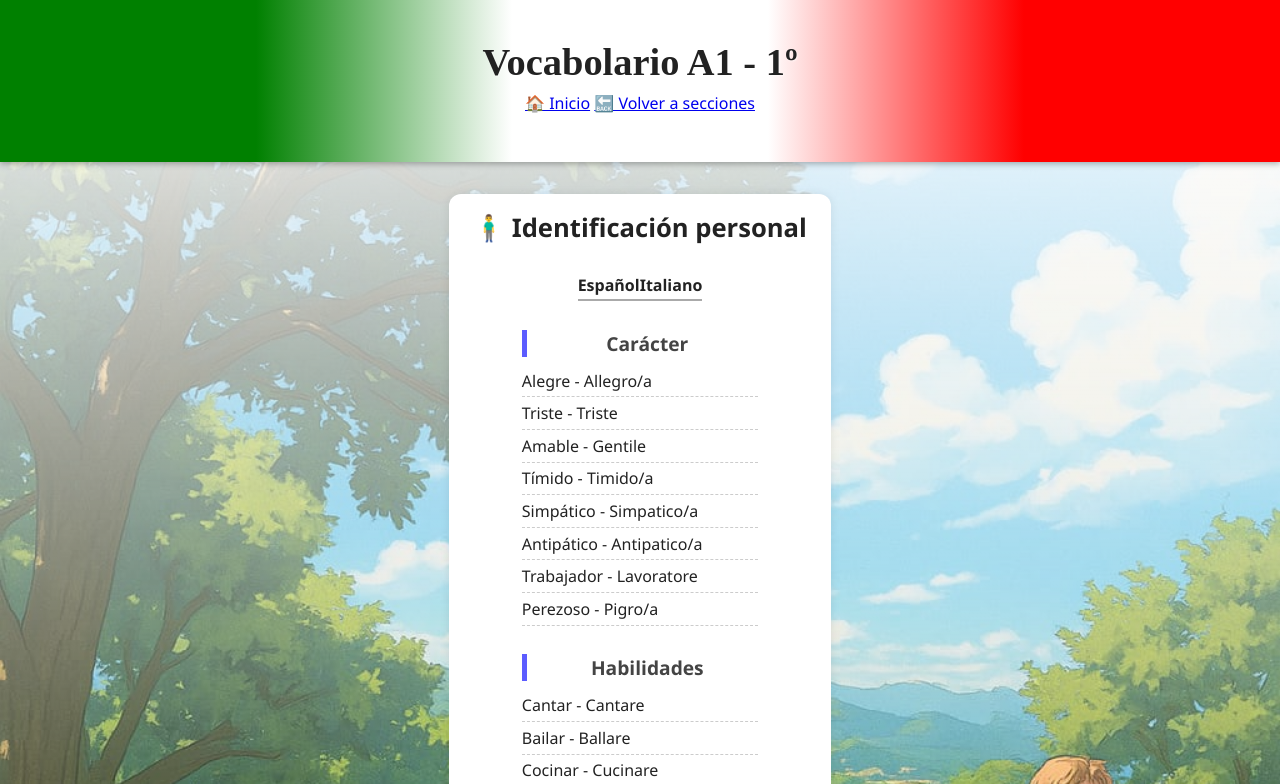
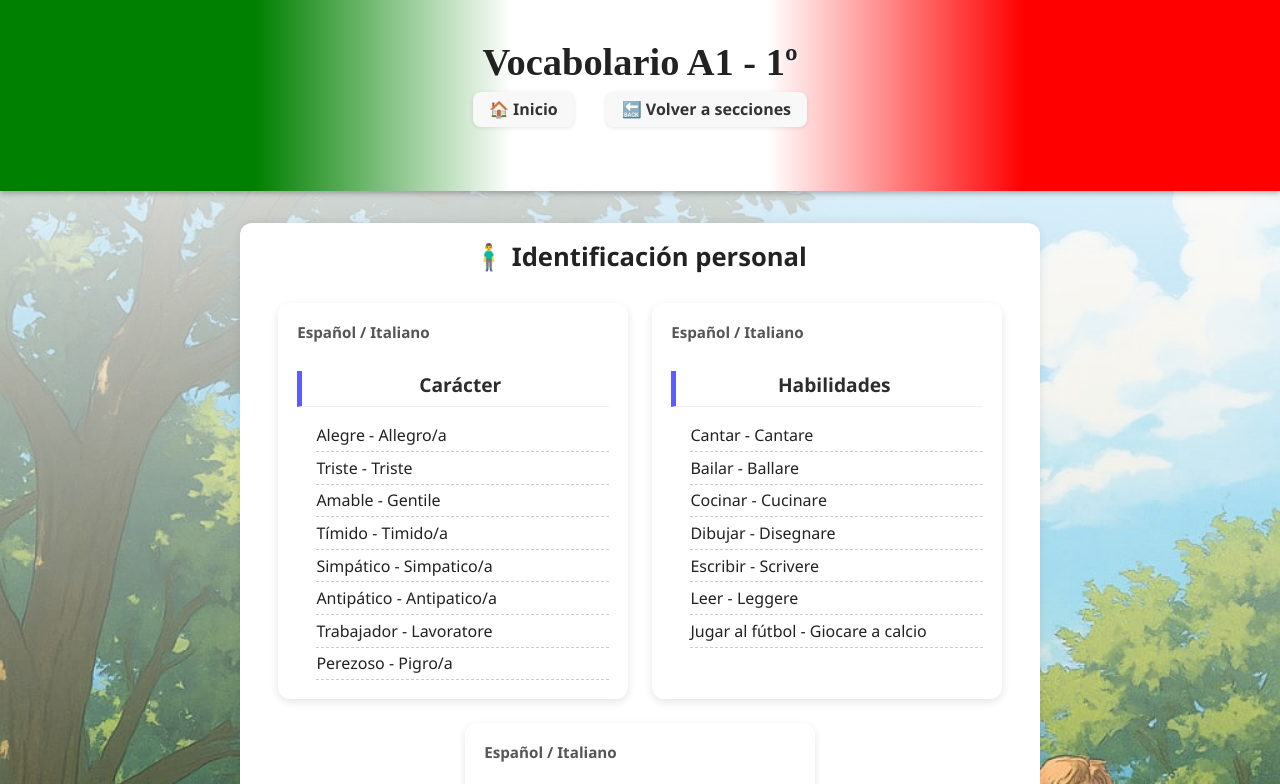
Before and after one commit to robdor80/italiano-fati, a plain HTML site: page vocabolario-a1-1-identificacion.html in a window 1280 px wide. Shown: the top 784 px of the page. Drawn offline with Linux system fonts and the light colour scheme.

Commit message:
version 1.1

```diff
--- a/css/style.css
+++ b/css/style.css
@@ -276,6 +276,67 @@ main {
   background-color: #4343e6;
 }
 
+.navegacion-top {
+  display: flex;
+  justify-content: center;
+  gap: 2rem;
+  margin-bottom: 1rem;
+}
+
+.navegacion-top a {
+  font-weight: bold;
+  text-decoration: none;
+  background-color: #f8f8f8;
+  padding: 0.4rem 1rem;
+  border-radius: 8px;
+  color: #333;
+  box-shadow: 0 1px 4px rgba(0,0,0,0.1);
+  transition: background-color 0.3s;
+}
+
+.navegacion-top a:hover {
+  background-color: #e0e0e0;
+}
+
+.vocabulario-grid {
+  display: flex;
+  flex-wrap: wrap;
+  justify-content: center;
+  gap: 1.5rem;
+  margin-top: 1rem;
+}
+
+.tarjeta-vocabulario {
+  flex: 1 1 250px;
+  max-width: 350px;
+  background-color: #fff;
+  border-radius: 12px;
+  box-shadow: 0 3px 8px rgba(0,0,0,0.1);
+  padding: 1.2rem;
+}
+
+.tarjeta-vocabulario h3 {
+  color: #2d2d2d;
+  border-bottom: 1px solid #eee;
+  padding-bottom: 0.5rem;
+  margin-bottom: 0.8rem;
+}
+
+.tarjeta-vocabulario ul {
+  list-style-type: square;
+  padding-left: 1.2rem;
+  margin: 0;
+}
+
+.idiomas-header {
+  font-weight: bold;
+  color: #555;
+  font-size: 0.95rem;
+  margin-bottom: 0.6rem;
+  text-align: left;
+}
+
+
 
 
 
--- a/vocabolario-a1-1-identificacion.html
+++ b/vocabolario-a1-1-identificacion.html
@@ -1,5 +1,6 @@
 <!DOCTYPE html>
 <html lang="es">
+
 <head>
     <meta charset="UTF-8" />
     <meta name="viewport" content="width=device-width, initial-scale=1.0" />
@@ -7,24 +8,23 @@
     <link rel="stylesheet" href="css/style.css" />
 
 </head>
+
 <body>
     <header>
         <h1>Vocabolario A1 - 1º</h1>
-    <nav>
+        <nav class="navegacion-top">
             <a href="index.html">🏠 Inicio</a>
             <a href="vocabolario-a1-1.html">🔙 Volver a secciones</a>
         </nav>
+
     </header>
 
     <main class="vocabulario-container">
   <h2>🧍‍♂️ Identificación personal</h2>
 
-    <div class="idioma-labels">
-      <span>Español</span>
-      <span>Italiano</span>
-    </div>
-
-    <section>
+  <section class="vocabulario-grid">
+    <div class="tarjeta-vocabulario">
+      <p class="idiomas-header">Español / Italiano</p>
       <h3>Carácter</h3>
       <ul>
         <li>Alegre - Allegro/a</li>
@@ -36,7 +36,10 @@
         <li>Trabajador - Lavoratore</li>
         <li>Perezoso - Pigro/a</li>
       </ul>
+    </div>
 
+    <div class="tarjeta-vocabulario">
+      <p class="idiomas-header">Español / Italiano</p>
       <h3>Habilidades</h3>
       <ul>
         <li>Cantar - Cantare</li>
@@ -47,7 +50,10 @@
         <li>Leer - Leggere</li>
         <li>Jugar al fútbol - Giocare a calcio</li>
       </ul>
+    </div>
 
+    <div class="tarjeta-vocabulario">
+      <p class="idiomas-header">Español / Italiano</p>
       <h3>Descripción física</h3>
       <ul>
         <li>Alto - Alto/a</li>
@@ -62,6 +68,7 @@
         <li>Rubio - Biondo/a</li>
         <li>Calvo - Calvo</li>
       </ul>
+    </div>
   </section>
 
   <div class="botonera">
@@ -69,6 +76,7 @@
     <a href="ejercicios-identificacion.html">✍️ Practicar ejercicios</a>
   </div>
 </main>
+
 
     <footer>
         <p>&copy; 2025 Curso de Italiano A1 - 1º</p>
@@ -99,4 +107,5 @@
         }
     </script>
 </body>
+
 </html>
```
Lines whose indentation alone changed are shown as unchanged.
